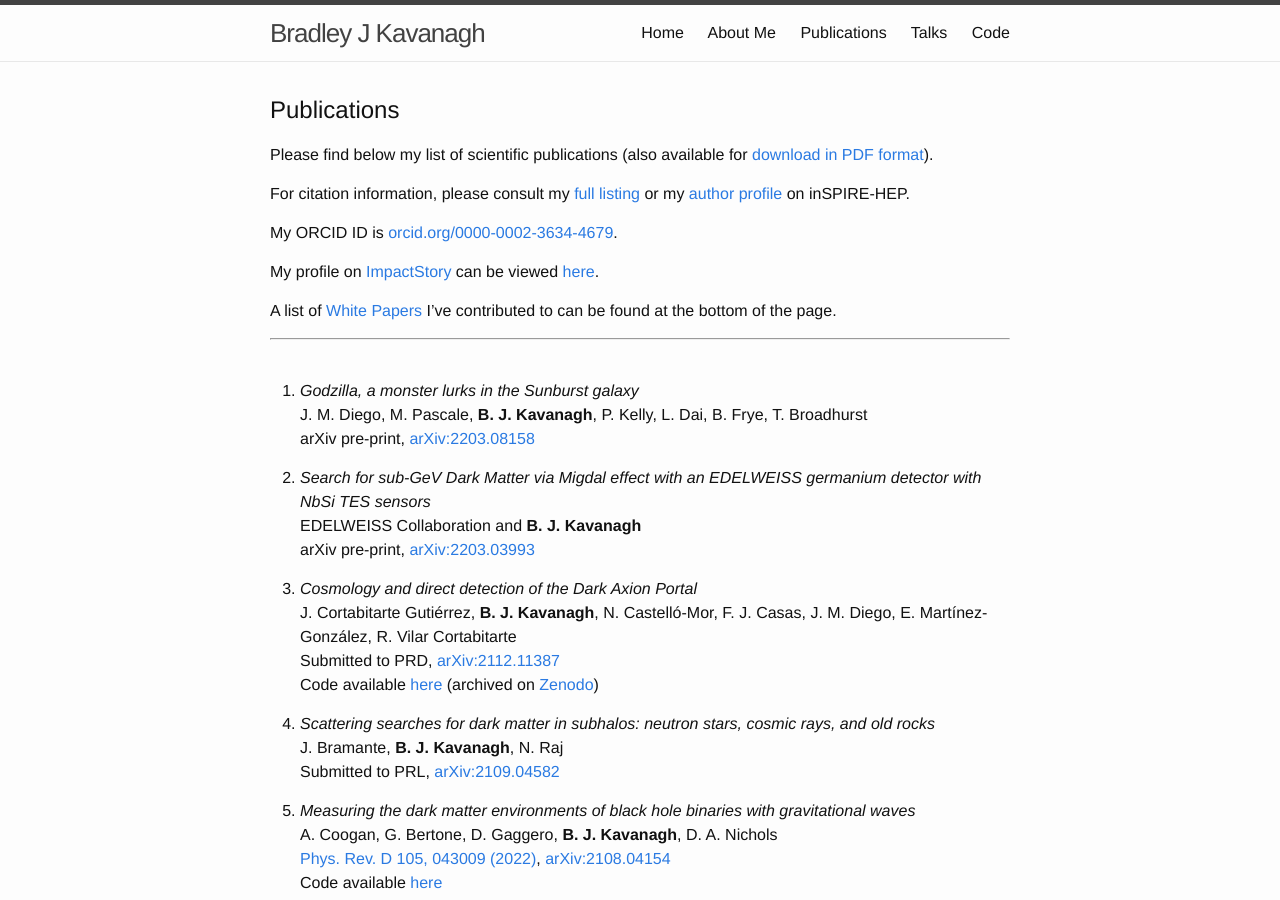
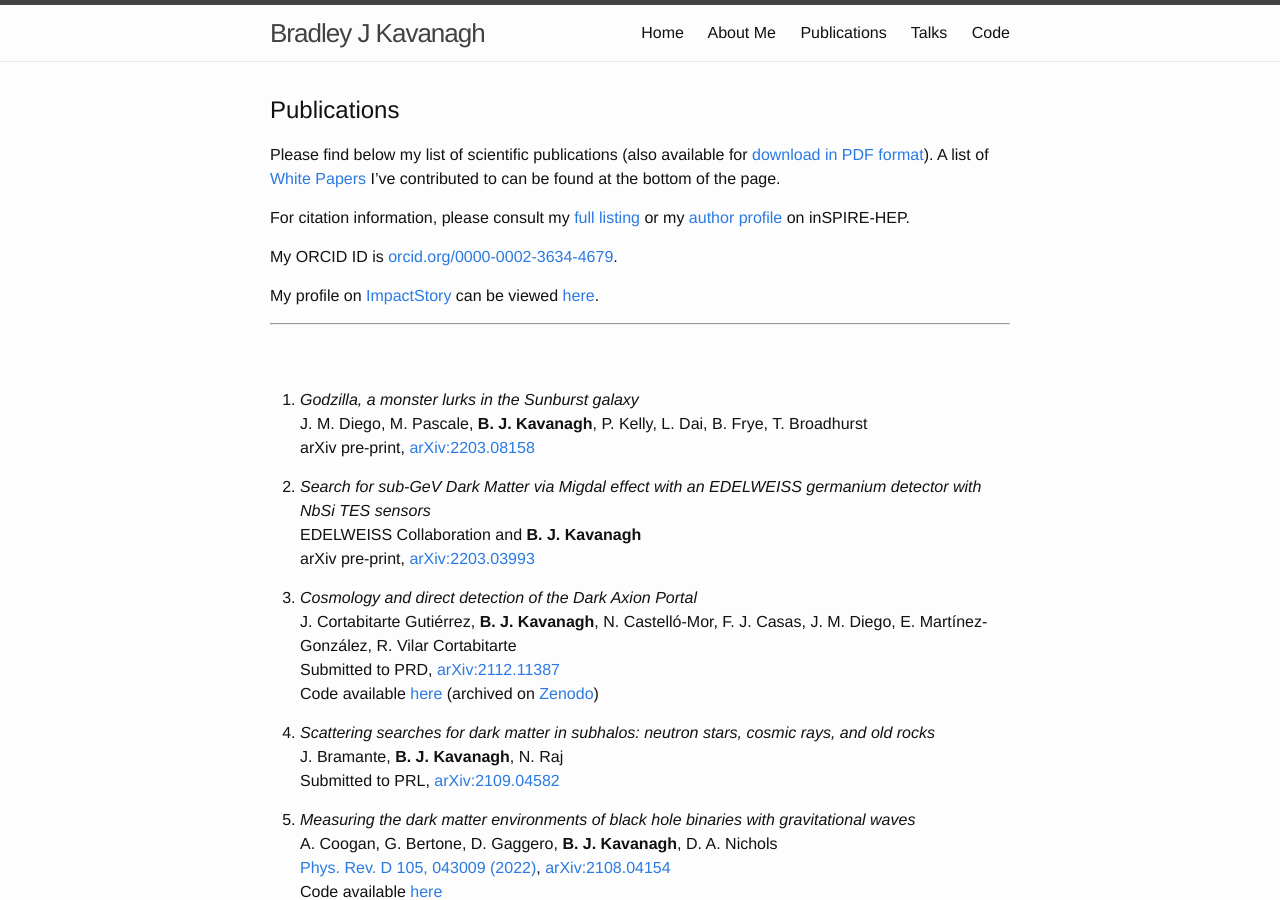
Before and after one commit to bradkav/bradkav.github.io, a Jekyll site: the page built from publications.md, in a window 1280 px wide and 900 px high. Built offline with Jekyll 4.4.1, drawn with Linux system fonts in a browser that asks for light colours; Markdown is read by kramdown in place of the engine named in the settings.

Commit message:
Rearranged some text on the publication page.

```diff
--- a/publications.md
+++ b/publications.md
@@ -15,10 +15,10 @@
 
 My profile on [ImpactStory](https://impactstory.org/) can be viewed [here](https://impactstory.org/u/0000-0002-3634-4679).
 
-A list of [White Papers](#white-papers) I've contributed to can be found at the bottom of the page.
+
 
 ***
-<br>
+<br><br>
 
 1. *Godzilla, a monster lurks in the Sunburst galaxy*
 J. M. Diego, M. Pascale, **B. J. Kavanagh**, P. Kelly, L. Dai, B. Frye, T. Broadhurst
```
Also changed, not shown: other parts of publications.md (+1 -1 lines).
